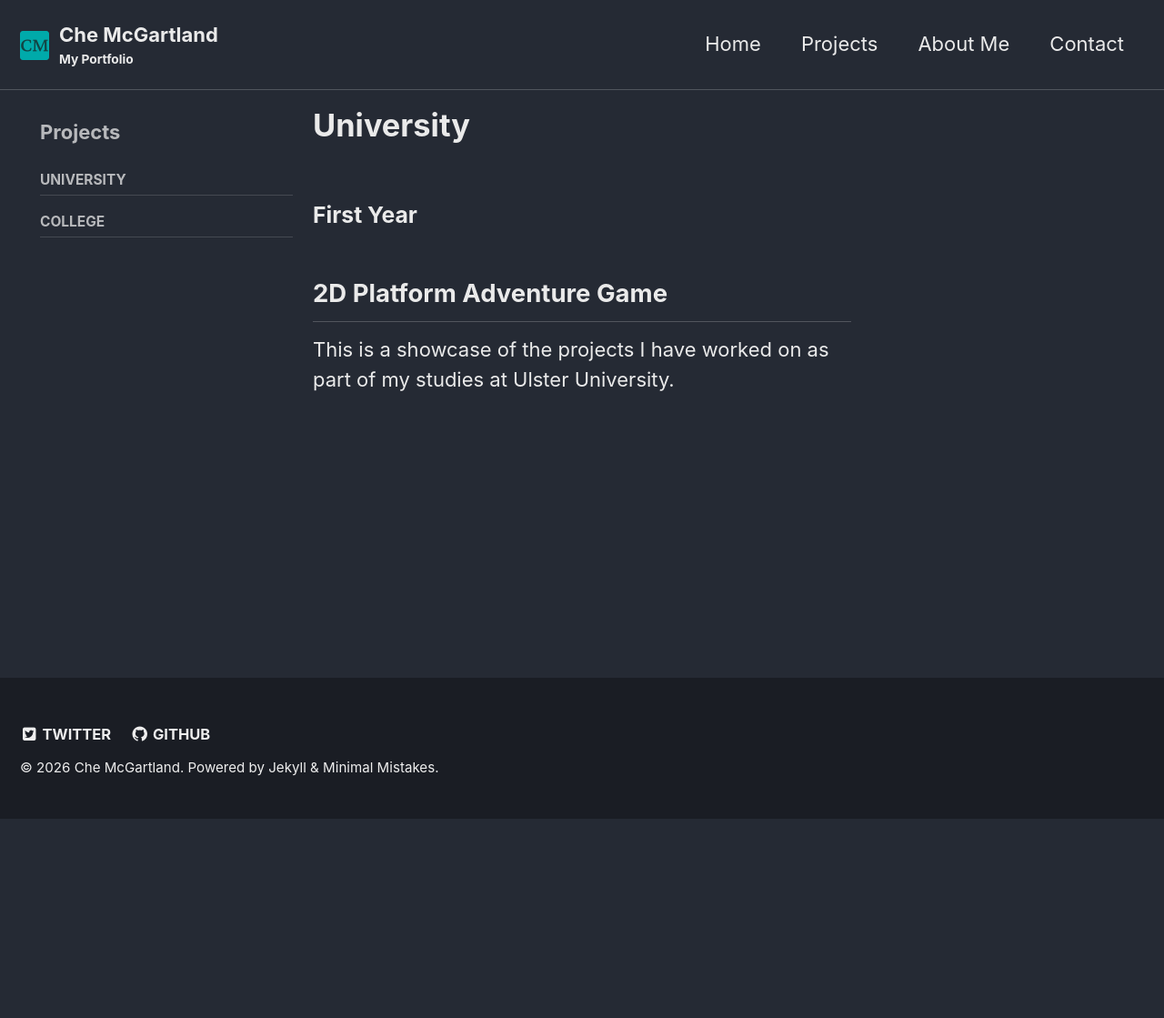
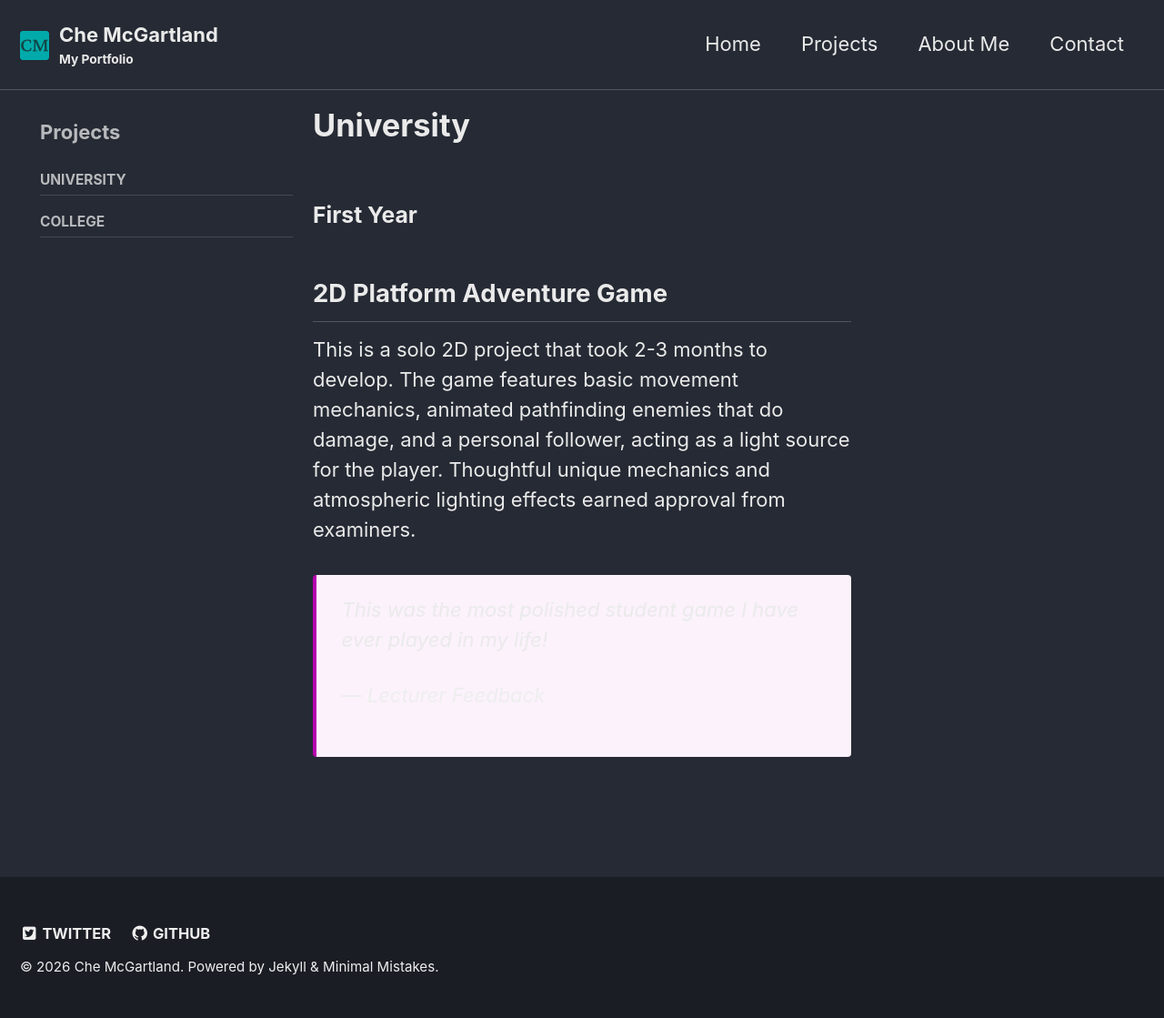
Before and after one commit to chemcg19/chemcg19.github.io, a Jekyll site: the page built from _pages/projects-university.md, in a window 1280 px wide. Shown: the whole page at 91% size. Built offline with Jekyll 4.4.1, drawn with Linux system fonts in a browser that asks for light colours; before the commit the page ends 900 px from its top, so only the background shows below that.

Commit message:
Update projects-university.md

```diff
--- a/_pages/projects-university.md
+++ b/_pages/projects-university.md
@@ -11,4 +11,5 @@ sidebar:
 ### First Year
 ## 2D Platform Adventure Game
 
-This is a showcase of the projects I have worked on as part of my studies at Ulster University.
+This is a solo 2D project that took 2-3 months to develop. The game features basic movement mechanics, animated pathfinding enemies that do damage, and a personal follower, acting as a light source for the player. Thoughtful unique mechanics and atmospheric lighting effects earned approval from examiners.
+{% include quote text="This was the most polished student game I have ever played in my life!" author="Lecturer Feedback" %}
```
